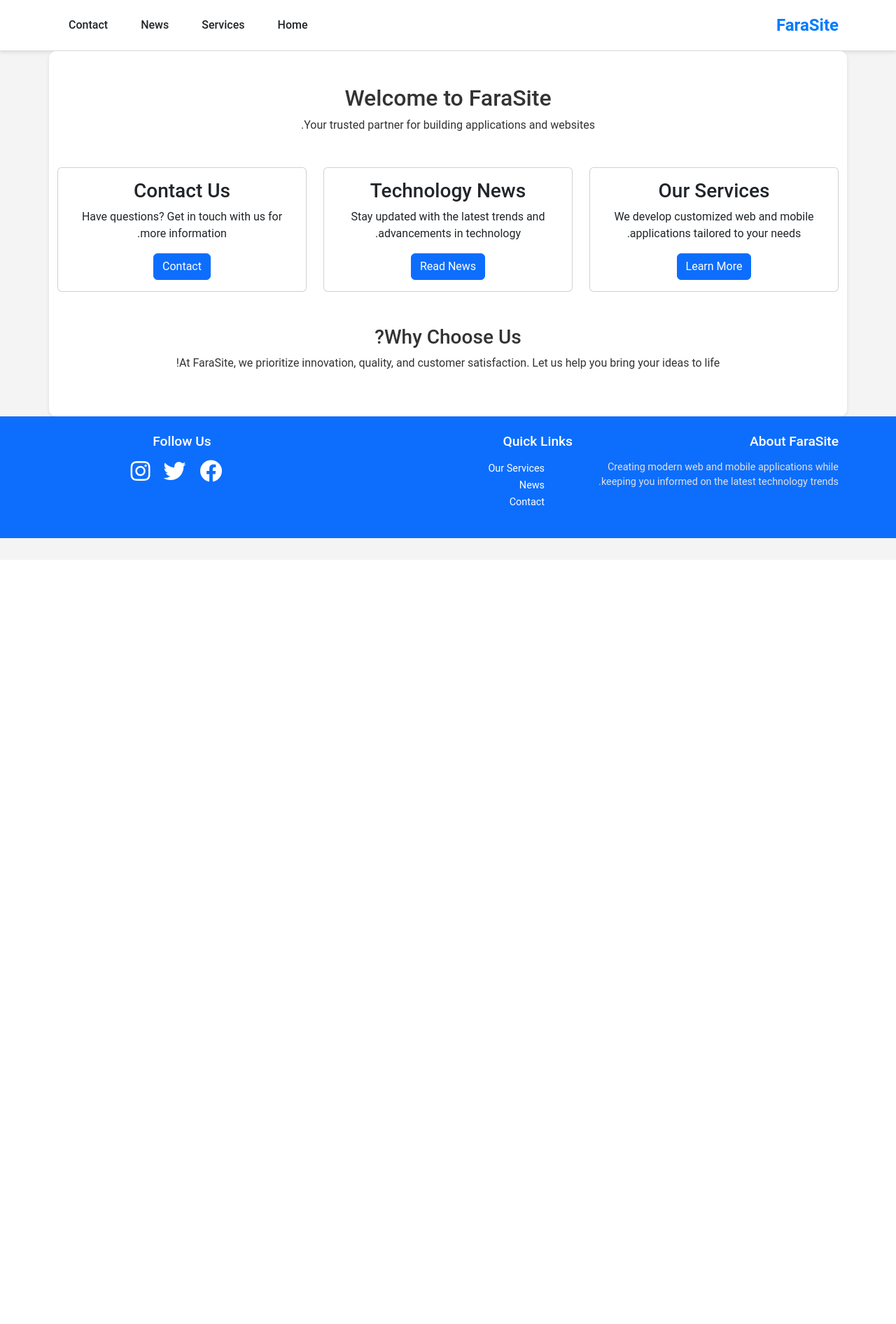
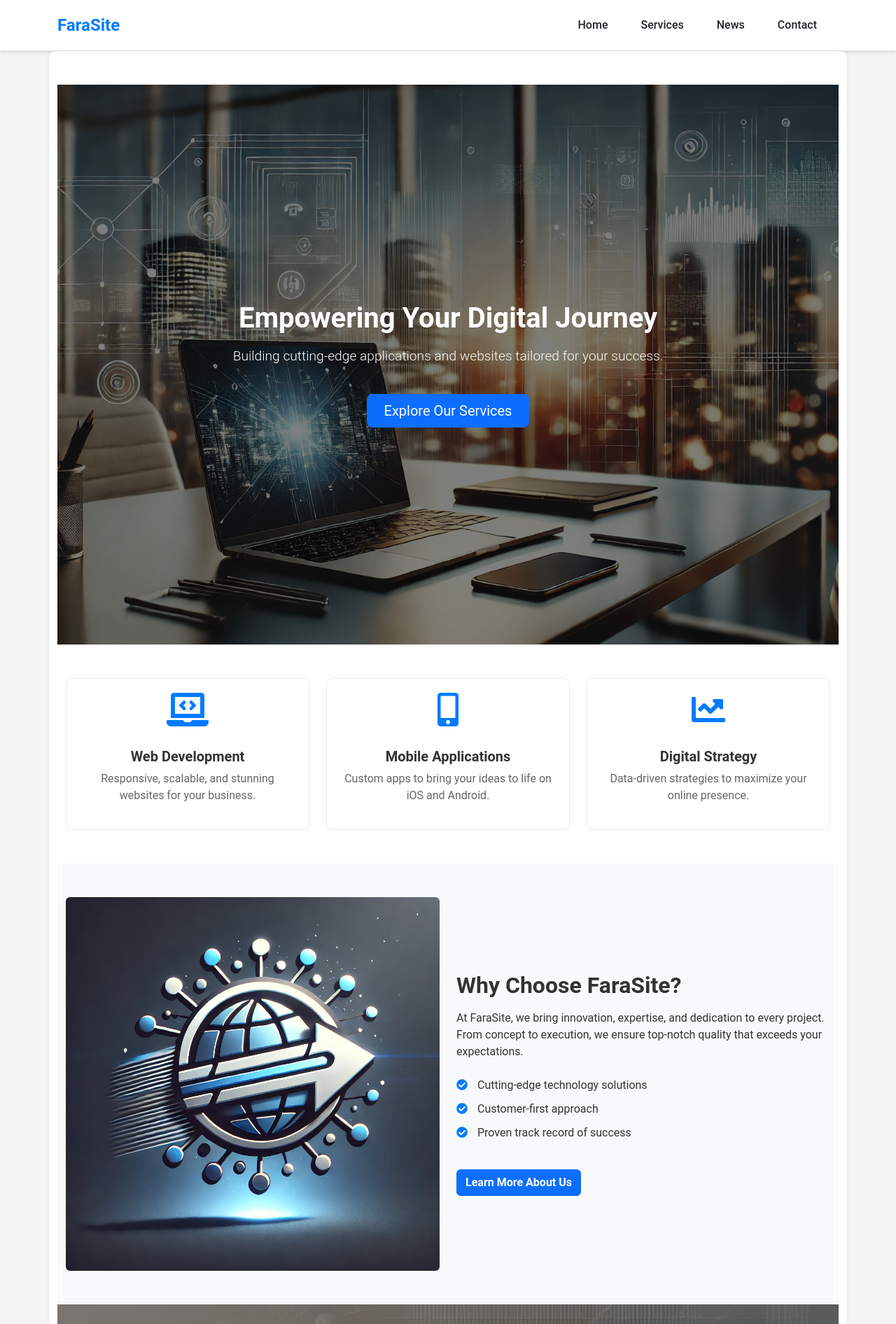
Before and after one commit to nimakoohi/farasite, a Django app: page / in a window 1280 px wide. Shown: the top 1892 px of the page at 70% size. Before the commit the page ends 769 px from the top, so only its background shows below. Run offline with Django 5.2, Linux system fonts and the light colour scheme.

Commit message:
Update images with modern tech-inspired font for FaraSite.com

```diff
--- /dev/null
+++ b/farasite_project/farasite/static/home.css
@@ -0,0 +1,84 @@
+/* Hero Section */
+
+.hero-section h1 {
+    font-size: 2.5rem;
+    font-weight: 700;
+}
+
+.hero-section p {
+    font-size: 1.2rem;
+}
+
+/* Features Section */
+.features-section {
+    background-color: #ffffff;
+}
+
+.feature-box {
+    padding: 20px;
+    border: 1px solid #eaeaea;
+    border-radius: 8px;
+    transition: transform 0.3s ease, box-shadow 0.3s ease;
+}
+
+.feature-box:hover {
+    transform: translateY(-10px);
+    box-shadow: 0 4px 15px rgba(0, 0, 0, 0.1);
+}
+
+.feature-box h3 {
+    font-weight: 600;
+    margin-top: 15px;
+}
+
+.feature-box p {
+    color: #666;
+}
+
+/* Info Section */
+.info-section {
+    background-color: #f9f9f9;
+}
+
+.info-section h2 {
+    font-size: 2rem;
+    font-weight: 700;
+}
+
+.info-section ul {
+    margin-top: 20px;
+    padding-left: 0;
+}
+
+.info-section ul li {
+    font-size: 1rem;
+    margin-bottom: 10px;
+    list-style: none;
+}
+
+.info-section ul li i {
+    margin-right: 10px;
+    color: #007bff;
+}
+
+.info-section .btn {
+    font-weight: 600;
+}
+
+/* Call-to-Action Section */
+
+.cta-section h2 {
+    font-size: 2.5rem;
+    font-weight: 700;
+}
+
+.cta-section p {
+    font-size: 1.2rem;
+    margin-top: 15px;
+}
+
+.cta-section .btn {
+    font-size: 1.1rem;
+    font-weight: 600;
+    padding: 10px 30px;
+}
--- a/farasite_project/farasite/templates/base.html
+++ b/farasite_project/farasite/templates/base.html
@@ -1,9 +1,9 @@
 {% load static %}
 <!DOCTYPE html>
-<html lang="fa" dir="rtl">
+<html lang="en">
 <head>
     <meta charset="UTF-8">
-    <link rel="icon" href="{% static 'img/favicon_Farasite.png' %}" type="image/png">
+    <link rel="icon" href="{% static 'img/Farasite_New.png' %}" type="image/png">
     <meta name="viewport" content="width=device-width, initial-scale=1.0">
     <link href="https://cdnjs.cloudflare.com/ajax/libs/font-awesome/5.15.4/css/all.min.css" rel="stylesheet">
     <link href="https://cdn.jsdelivr.net/npm/bootstrap@5.3.0-alpha3/dist/css/bootstrap.min.css" rel="stylesheet">
--- a/farasite_project/farasite/templates/home.html
+++ b/farasite_project/farasite/templates/home.html
@@ -1,45 +1,97 @@
 {% extends "base.html" %}
+{% load static %}
 
 {% block title %}Home - FaraSite{% endblock %}
 
 {% block content %}
-<div class="text-center">
-    <h2>Welcome to FaraSite</h2>
-    <p>Your trusted partner for building applications and websites.</p>
 
-    <div class="row mt-5">
-        <div class="col-md-4">
-            <div class="card">
-                <div class="card-body">
-                    <h3 class="card-title">Our Services</h3>
-                    <p class="card-text">We develop customized web and mobile applications tailored to your needs.</p>
-                    <a href="/services" class="btn btn-primary">Learn More</a>
+<link rel="stylesheet" href="{% static 'home.css' %}">
+
+<section class="hero-section text-center text-white d-flex align-items-center">
+    <div class="container">
+        <h1 class="display-4 fw-bold">Empowering Your Digital Journey</h1>
+        <p class="lead mt-3">Building cutting-edge applications and websites tailored for your success.</p>
+        <a href="/services" class="btn btn-primary btn-lg mt-4 px-4">Explore Our Services</a>
+    </div>
+</section>
+
+<section class="features-section py-5">
+    <div class="container">
+        <div class="row text-center">
+            <div class="col-md-4">
+                <div class="feature-box">
+                    <i class="fas fa-laptop-code fa-3x text-primary mb-3"></i>
+                    <h3 class="h5">Web Development</h3>
+                    <p>Responsive, scalable, and stunning websites for your business.</p>
                 </div>
             </div>
-        </div>
-        <div class="col-md-4">
-            <div class="card">
-                <div class="card-body">
-                    <h3 class="card-title">Technology News</h3>
-                    <p class="card-text">Stay updated with the latest trends and advancements in technology.</p>
-                    <a href="/news" class="btn btn-primary">Read News</a>
+            <div class="col-md-4">
+                <div class="feature-box">
+                    <i class="fas fa-mobile-alt fa-3x text-primary mb-3"></i>
+                    <h3 class="h5">Mobile Applications</h3>
+                    <p>Custom apps to bring your ideas to life on iOS and Android.</p>
                 </div>
             </div>
-        </div>
-        <div class="col-md-4">
-            <div class="card">
-                <div class="card-body">
-                    <h3 class="card-title">Contact Us</h3>
-                    <p class="card-text">Have questions? Get in touch with us for more information.</p>
-                    <a href="/contact" class="btn btn-primary">Contact</a>
+            <div class="col-md-4">
+                <div class="feature-box">
+                    <i class="fas fa-chart-line fa-3x text-primary mb-3"></i>
+                    <h3 class="h5">Digital Strategy</h3>
+                    <p>Data-driven strategies to maximize your online presence.</p>
                 </div>
             </div>
         </div>
     </div>
+</section>
 
-    <div class="mt-5">
-        <h3>Why Choose Us?</h3>
-        <p>At FaraSite, we prioritize innovation, quality, and customer satisfaction. Let us help you bring your ideas to life!</p>
+<section class="info-section bg-light py-5">
+    <div class="container">
+        <div class="row align-items-center">
+            <div class="col-md-6">
+                <img src="{% static 'img/Farasite12.webp' %}" alt="FaraSite Team" class="img-fluid rounded">
+            </div>
+            <div class="col-md-6">
+                <h2 class="fw-bold">Why Choose FaraSite?</h2>
+                <p class="mt-3">At FaraSite, we bring innovation, expertise, and dedication to every project. From concept to execution, we ensure top-notch quality that exceeds your expectations.</p>
+                <ul class="list-unstyled mt-4">
+                    <li><i class="fas fa-check-circle text-primary"></i> Cutting-edge technology solutions</li>
+                    <li><i class="fas fa-check-circle text-primary"></i> Customer-first approach</li>
+                    <li><i class="fas fa-check-circle text-primary"></i> Proven track record of success</li>
+                </ul>
+                <a href="/about" class="btn btn-primary mt-4">Learn More About Us</a>
+            </div>
+        </div>
     </div>
-</div>
+</section>
+
+<section class="cta-section text-center text-white py-5">
+    <div class="container">
+        <h2 class="fw-bold">Ready to Get Started?</h2>
+        <p class="mt-3">Let us help you achieve your goals with personalized solutions.</p>
+        <a href="/contact" class="btn btn-primary btn-lg mt-4 px-4">Contact Us Today</a>
+    </div>
+</section>
+
+<style>
+    .hero-section {
+        background: linear-gradient(rgba(0, 0, 0, 0.5), rgba(0, 0, 0, 0.5)),
+                    url("{% static 'img/hero-bg.jpg' %}") no-repeat center center;
+        background-size: cover;
+        height: 100vh;
+        display: flex;
+        align-items: center;
+        justify-content: center;
+        color: white;
+    }
+    .cta-section {
+        background: linear-gradient(rgba(0, 0, 0, 0.5), rgba(0, 0, 0, 0.5)),
+                    url("{% static 'img/cta-bg.jpg' %}") center center/cover no-repeat;
+        background-size: cover;
+        height: 100vh;
+        display: flex;
+        align-items: center;
+        justify-content: center;
+        color: white;
+    }
+</style>
+
 {% endblock %}
```
Also changed, not shown: farasite_project/farasite/static/img/Farasite1.png (added), farasite_project/farasite/static/img/Farasite12.webp (added), farasite_project/farasite/static/img/Farasite_1024.png (added), farasite_project/farasite/static/img/Farasite_1024_New.png (added), farasite_project/farasite/static/img/Farasite_128.png (added), farasite_project/farasite/static/img/Farasite_64.png (added), farasite_project/farasite/static/img/Farasite_New.png (added), farasite_project/farasite/static/img/cta-bg.jpg (added), farasite_project/farasite/static/img/favicon_Farasite.png (deleted), farasite_project/farasite/static/img/hero-bg.jpg (added).
